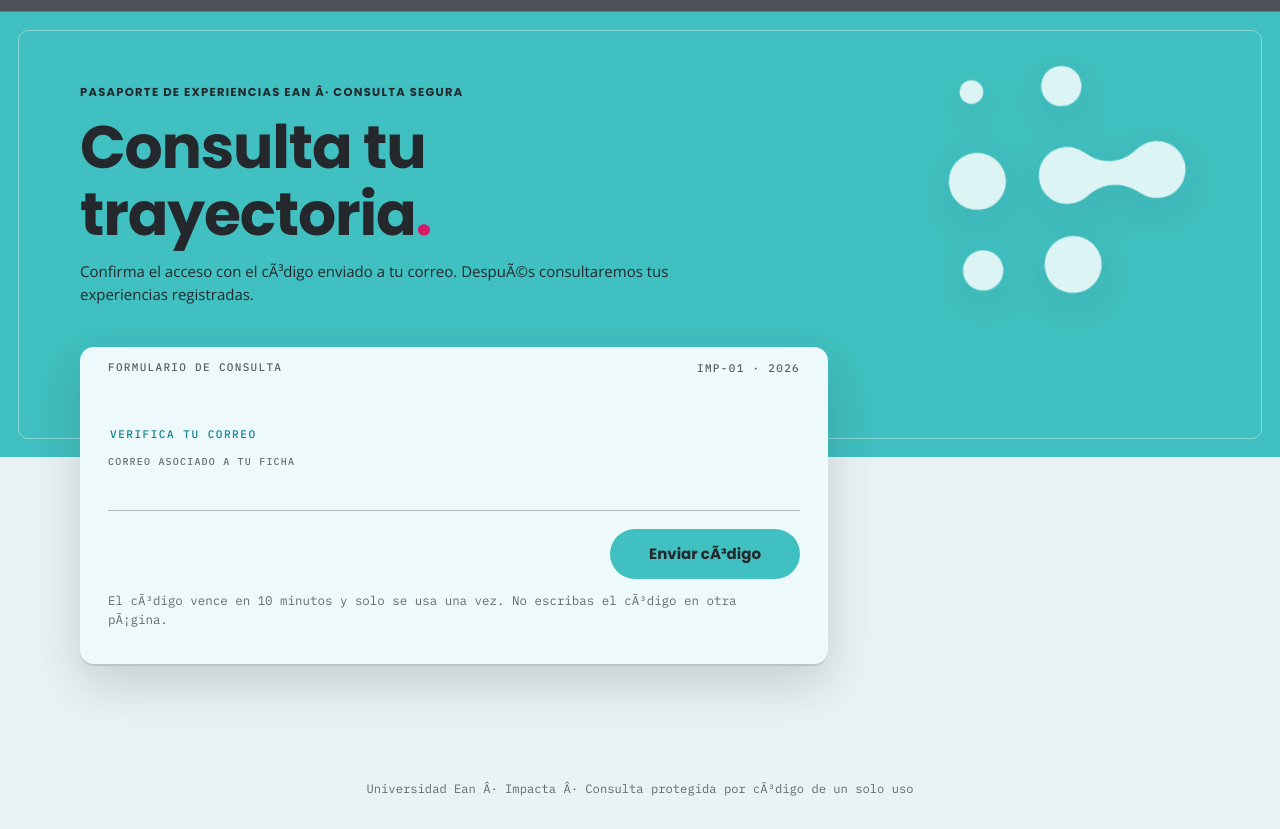
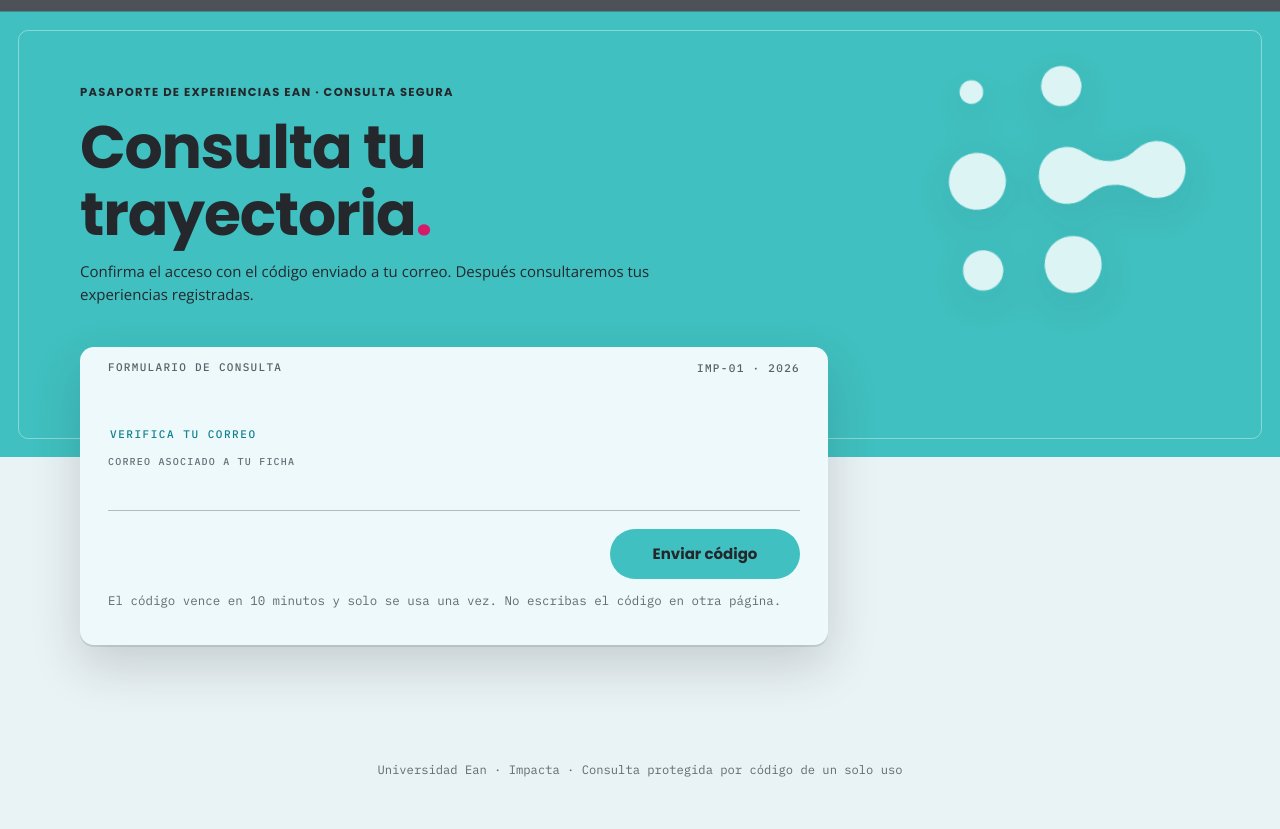
Before and after one commit to EanFoundersHub/pasaporte-eanista-impacta, a plain HTML site: page consulta-pasaporte.html in a window 1280 px wide. Shown: the part 56-885 px from the top of the page. Drawn offline with nearby package versions, Linux system fonts and the light colour scheme.

Commit message:
Restore UTF-8 page text

```diff
--- a/consulta-pasaporte.html
+++ b/consulta-pasaporte.html
@@ -3,7 +3,7 @@
 <head>
   <meta charset="utf-8">
   <meta name="viewport" content="width=device-width, initial-scale=1">
-  <title>Consulta segura Â· Pasaporte Eanista</title>
+  <title>Consulta segura · Pasaporte Eanista</title>
   <link rel="preconnect" href="https://fonts.googleapis.com">
   <link rel="preconnect" href="https://fonts.gstatic.com" crossorigin>
   <link href="https://fonts.googleapis.com/css2?family=IBM+Plex+Mono:wght@400;500&family=Open+Sans:wght@400;600;700&family=Poppins:wght@500;600;700&display=swap" rel="stylesheet">
@@ -12,16 +12,16 @@
 <body class="portal-page">
   <header class="topbar">
     <a class="brand" href="./" aria-label="Volver al Pasaporte Eanista">
-      <img src="./assets/ean-impacta-color.png" alt="Universidad Ean Â· Impacta, emprendimiento sostenible">
+      <img src="./assets/ean-impacta-color.png" alt="Universidad Ean · Impacta, emprendimiento sostenible">
     </a>
     <nav class="topnav"><a href="./">Inicio</a><a href="./admin.html">Dashboard administrativo</a></nav>
   </header>
   <main>
     <section class="hero">
       <img class="hero-pattern" src="./assets/simbolo-impacta-white.png" alt="" aria-hidden="true">
-      <p class="eyebrow">Pasaporte de Experiencias EAN Â· Consulta segura</p>
+      <p class="eyebrow">Pasaporte de Experiencias EAN · Consulta segura</p>
       <h1>Consulta tu trayectoria<span class="dot">.</span></h1>
-      <p>Confirma el acceso con el cÃ³digo enviado a tu correo. DespuÃ©s consultaremos tus experiencias registradas.</p>
+      <p>Confirma el acceso con el código enviado a tu correo. Después consultaremos tus experiencias registradas.</p>
     </section>
 
     <section class="lookup-section">
@@ -34,16 +34,16 @@
           </div>
         </fieldset>
         <div class="search-row single-action">
-          <button id="send-code" type="button">Enviar cÃ³digo</button>
+          <button id="send-code" type="button">Enviar código</button>
         </div>
         <div id="code-step" class="hidden">
-          <label for="access-code">CÃ³digo de seis dÃ­gitos</label>
+          <label for="access-code">Código de seis dígitos</label>
           <div class="search-row">
-            <input id="access-code" inputmode="numeric" autocomplete="one-time-code" pattern="[0-9]{6}" maxlength="6" aria-label="CÃ³digo de seis dÃ­gitos">
+            <input id="access-code" inputmode="numeric" autocomplete="one-time-code" pattern="[0-9]{6}" maxlength="6" aria-label="Código de seis dígitos">
             <button id="verify-code" type="submit">Verificar y consultar</button>
           </div>
         </div>
-        <p class="privacy">El cÃ³digo vence en 10 minutos y solo se usa una vez. No escribas el cÃ³digo en otra pÃ¡gina.</p>
+        <p class="privacy">El código vence en 10 minutos y solo se usa una vez. No escribas el código en otra página.</p>
         <p id="access-status" class="evidence" role="status" aria-live="polite"></p>
       </form>
     </section>
@@ -57,7 +57,7 @@
       <div id="passport-items" class="passport-stamps"></div>
     </section>
   </main>
-  <footer>Universidad Ean Â· Impacta Â· Consulta protegida por cÃ³digo de un solo uso</footer>
+  <footer>Universidad Ean · Impacta · Consulta protegida por código de un solo uso</footer>
   <script src="./runtime-config.js?v=2"></script>
   <script src="./api-client.js?v=7"></script>
   <script src="./consulta-pasaporte.js?v=1"></script>
```
